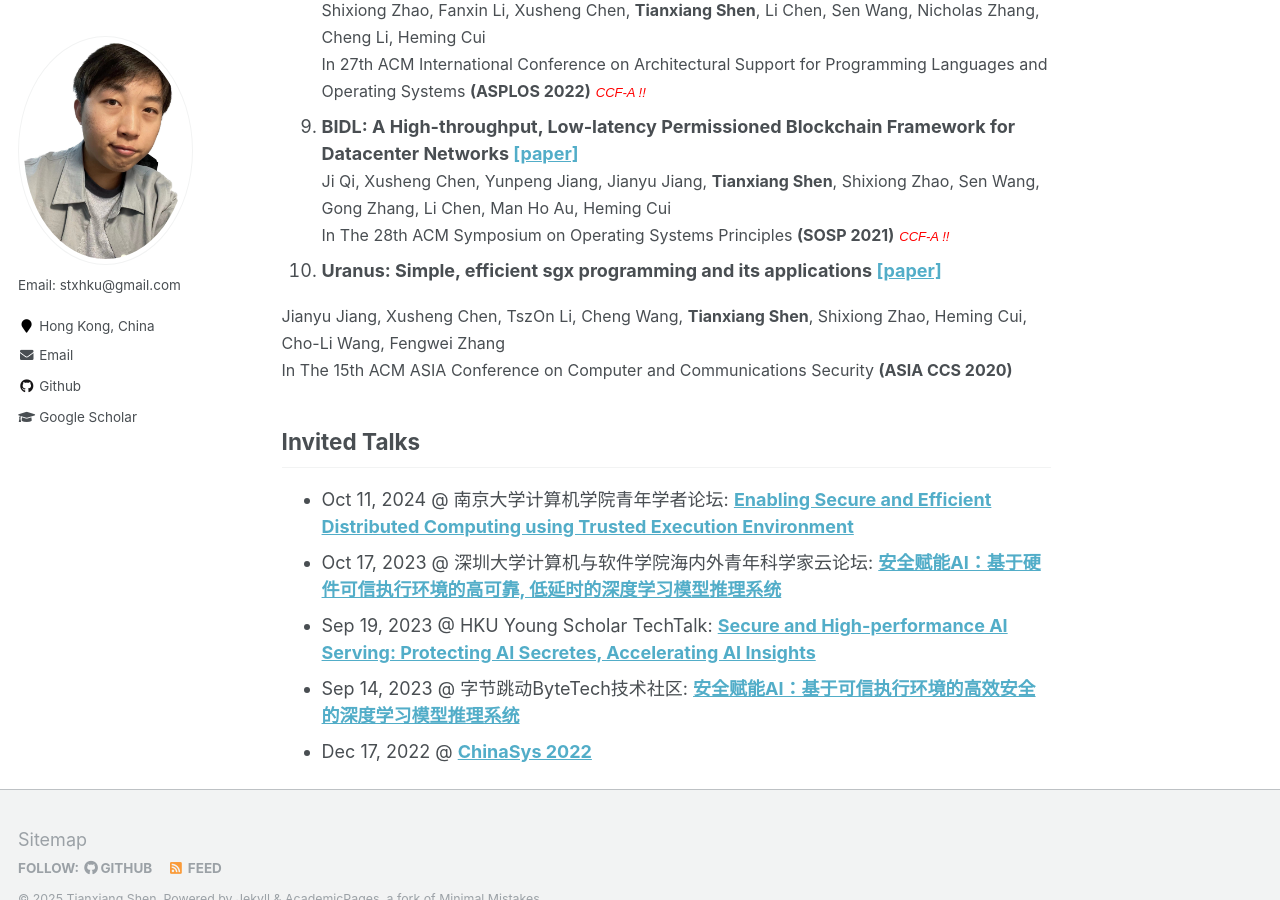
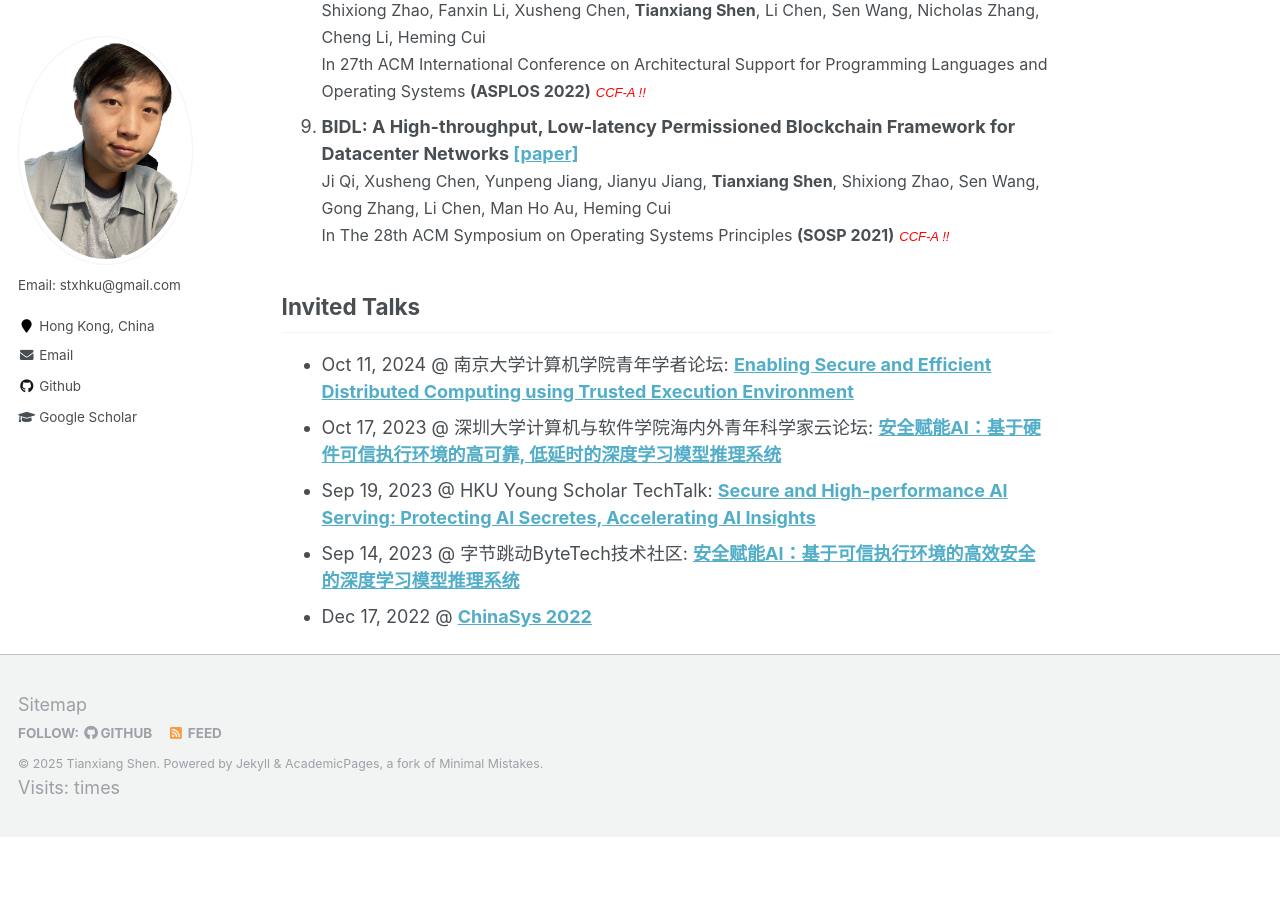
Before and after one commit to tianxiang999/tianxiang999.github.io, a Jekyll site: the page built from _pages/about.md, in a window 1280 px wide and 900 px high, scrolled down 1720 px. Built offline with Jekyll 4.4.1, drawn with Linux system fonts in a browser that asks for light colours; comment, search, counter and statistics services are not loaded; after the commit the page ends 2557 px from its top, so only the background shows below that.

Commit message:
Update about.md

```diff
--- a/_pages/about.md
+++ b/_pages/about.md
@@ -91,13 +91,12 @@ Selected Publications ([[Full List]](https://scholar.google.com/citations?user=O
    <strong>Tianxiang Shen</strong>, Shixiong Zhao, Sen Wang, Gong Zhang, Li
    Chen, Man Ho Au, Heming Cui<br>In The 28th ACM Symposium on Operating Systems Principles <strong>(SOSP 2021)</strong></font><font size="2" face="arial" color="red"><i>CCF-A !!</i></font>
 
-10. <strong>Uranus: Simple, efficient sgx programming
-  and its applications [[paper]](https://i.cs.hku.hk/~heming/papers/asiaccs20-uranus.pdf)</strong>
+<!-- 10. <strong>Uranus: Simple, efficient sgx programming and its applications [[paper]](https://i.cs.hku.hk/~heming/papers/asiaccs20-uranus.pdf)</strong>
   <br>
    <font size="3">Jianyu Jiang, Xusheng Chen, TszOn Li, Cheng Wang,
    <strong>Tianxiang Shen</strong>, Shixiong Zhao, Heming Cui, Cho-Li Wang,
    Fengwei Zhang<br>In The 15th ACM ASIA Conference on Computer and Communications
-   Security <strong>(ASIA CCS 2020)</strong></font>
+   Security <strong>(ASIA CCS 2020)</strong></font> -->
 
 <!-- 10. <strong>Uranus: Simple, efficient sgx programming
   and its applications [[paper]](https://i.cs.hku.hk/~heming/papers/asiaccs20-uranus.pdf)</strong>
```
